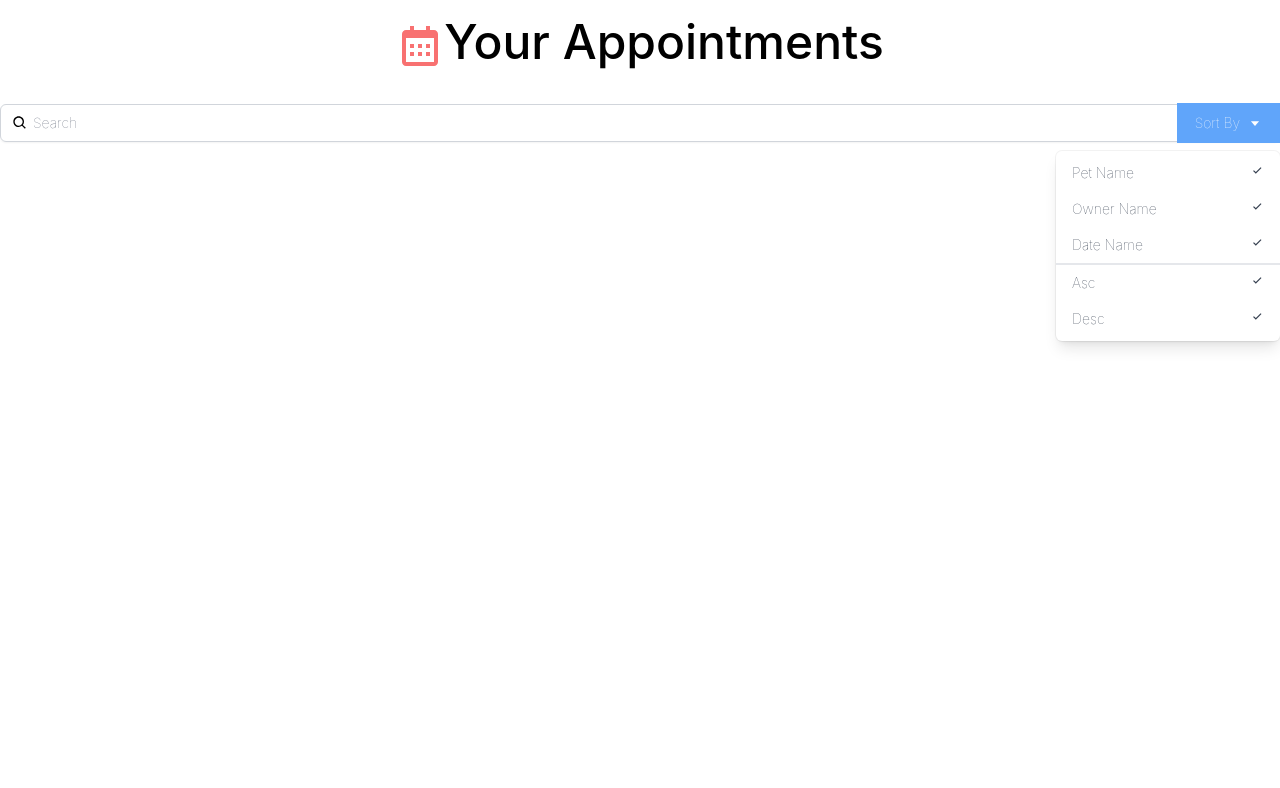
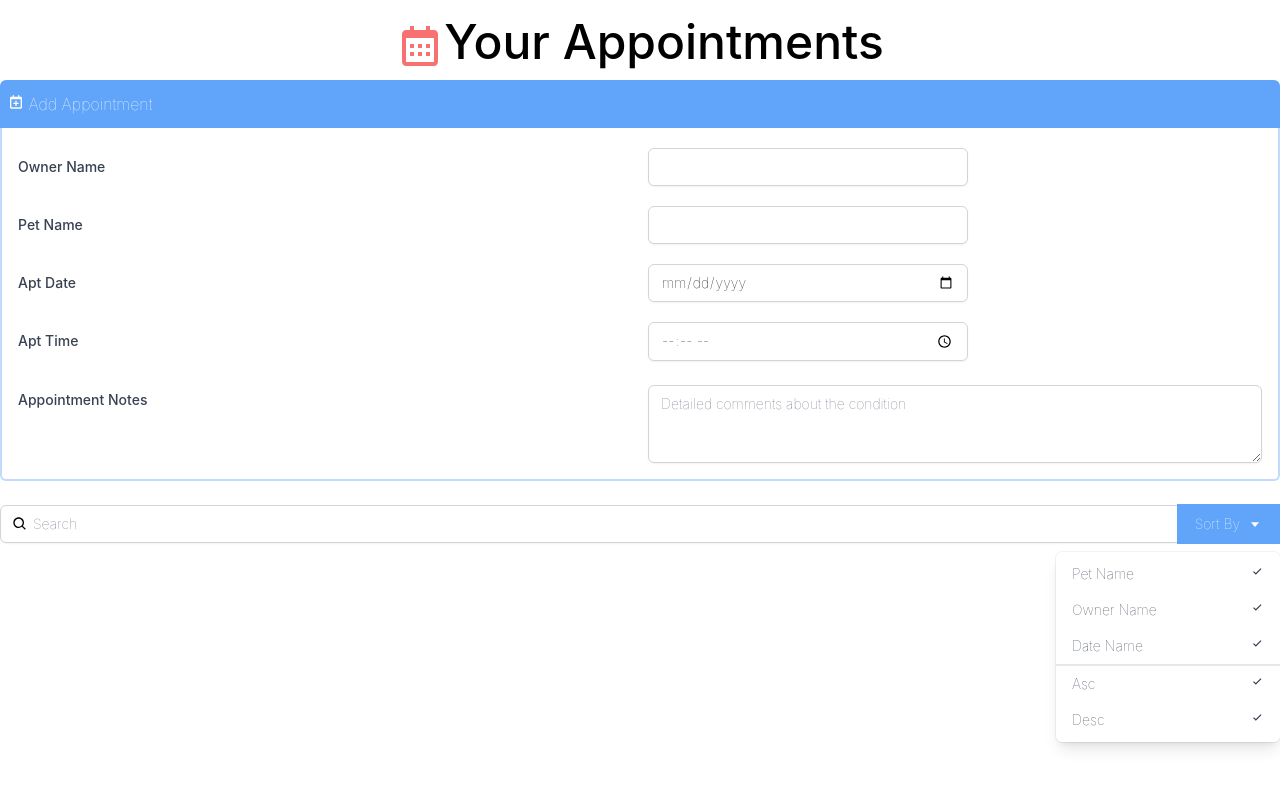
Before and after one commit to ahmetkca/react-appointments-app, a React (Vite) app: page / in a window 1280 px wide. Shown: the top 788 px of the page. Built offline with nearby package versions, Linux system fonts and the light colour scheme.

Commit message:
Added appointment creator form component

```diff
--- a/src/App.jsx
+++ b/src/App.jsx
@@ -1,6 +1,7 @@
 import './App.css'
 import { BiCalendar } from "react-icons/bi"
 import Search from "./components/Search"
+import AddAppointment from "./components/AddAppointment"
 
 
 function App() {
@@ -8,6 +9,7 @@ function App() {
     <div className="App container mx-auto mt-3 font-thin">
       <h1 className="font-medium leading-tight text-5xl mt-0 mb-2">
         <BiCalendar className="inline-block text-red-400 align-middle" />Your Appointments</h1>
+      <AddAppointment />
       <Search />
     </div>
   )
--- /dev/null
+++ b/src/components/AddAppointment.jsx
@@ -0,0 +1,44 @@
+import { BiCalendarPlus } from "react-icons/bi";
+
+
+const FormItem = ({
+  inputType,
+  labelName,
+  formItemId,
+  inputFallback = <input type={inputType} name={labelName} id={formItemId}
+    className="max-w-lg block w-full shadow-sm focus:ring-indigo-500 focus:border-indigo-500 sm:max-w-xs sm:text-sm border-gray-300 rounded-md" />,
+}) => {
+  return (
+    <div className="sm:grid sm:grid-cols-2 sm:text-start sm:gap-4 sm:items-start sm:pt-5 ">
+      <label htmlFor={formItemId} className="block text-sm font-medium text-gray-700 sm:mt-px sm:pt-2">
+        {labelName}
+      </label>
+      <div className="w-full">
+        {inputFallback}
+      </div>
+    </div>
+  );
+};
+
+const AddAppointment = () => {
+
+  return (
+    <div>
+      <button className="w-full px-2 py-3 text-left text-white bg-blue-400 rounded-t-md">
+        <div><BiCalendarPlus className="inline-block align-text-top" /> Add Appointment</div>
+      </button>
+      <div className="border-b-2 border-r-2 border-l-2 border-blue-200 rounded-b-md pl-4 pr-4 pb-4">
+        <FormItem inputType="text" labelName="Owner Name" formItemId="ownerName" />
+        <FormItem inputType="text" labelName="Pet Name" formItemId="petName" />
+        <FormItem inputType="date" labelName="Apt Date" formItemId="aptDate" />
+        <FormItem inputType="time" labelName="Apt Time" formItemId="aptTime" />
+        <FormItem inputType={null} labelName="Appointment Notes" formItemId="aptNotes"
+          inputFallback={<textarea id={"aptNotes"} name={"aptNotes"} rows="3"
+            className="shadow-sm focus:ring-indigo-500 focus:border-indigo-500 mt-1 block w-full sm:text-sm border-gray-300 rounded-md"
+            placeholder="Detailed comments about the condition"></textarea>} />
+      </div>
+    </div>
+  );
+}
+
+export default AddAppointment;
```
